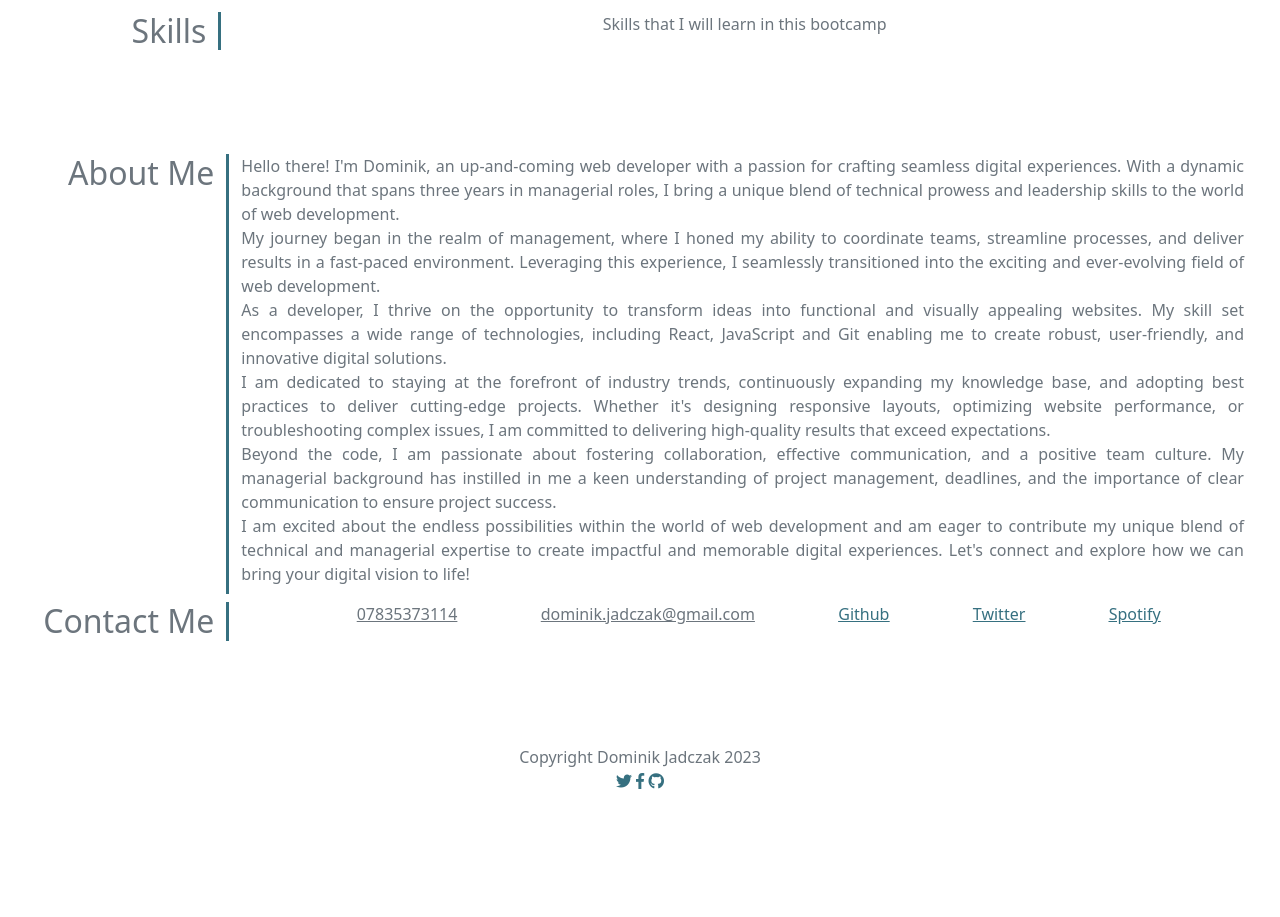
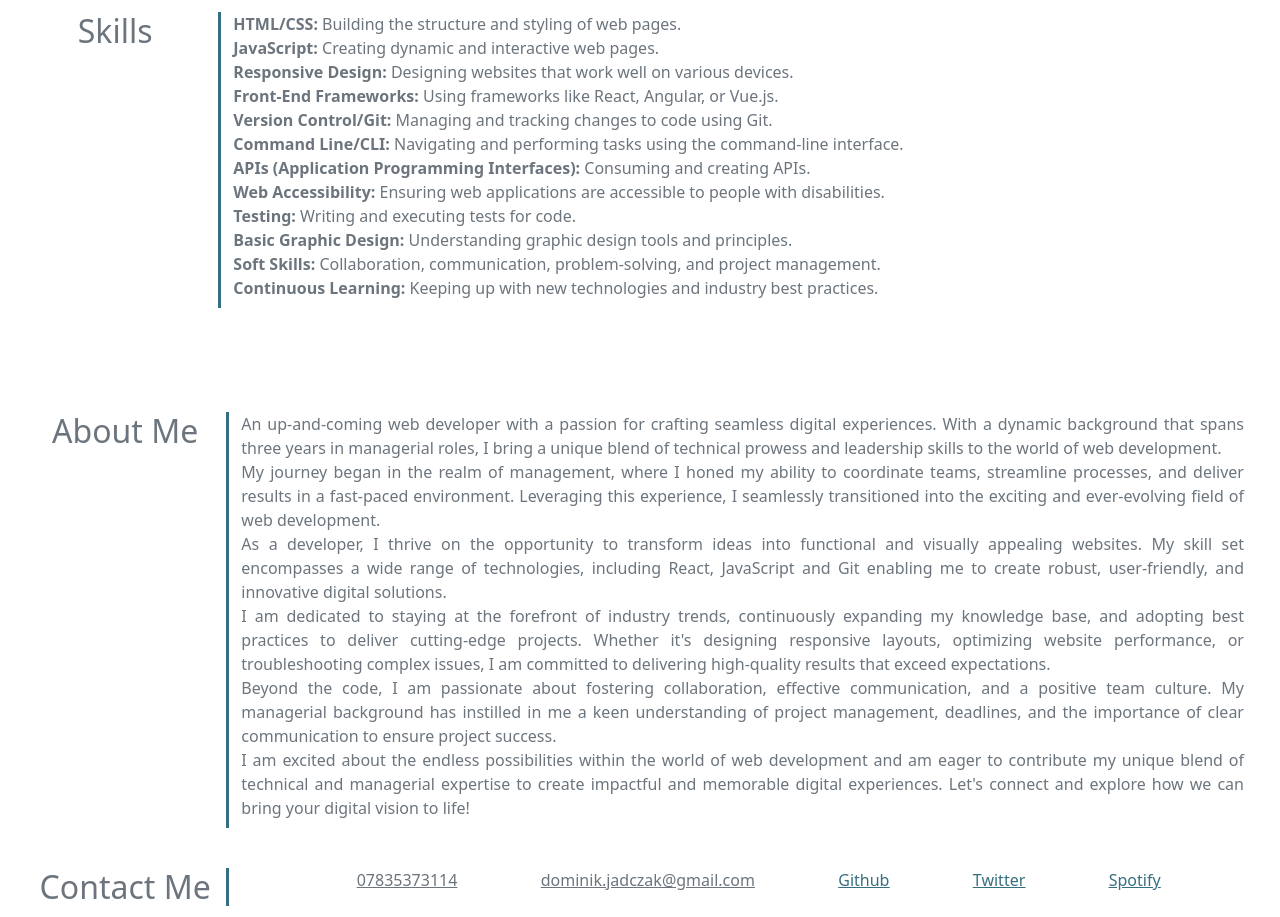
Before and after one commit to Dominik-Jad/Bootstrap-Portfolio, a plain HTML site: page index.html in a window 1280 px wide. Shown: the part 1240-2157 px from the top of the page. Before the commit the page ends 2081 px from the top, so only its background shows below. Drawn offline with nearby package versions, Linux system fonts and the light colour scheme.

Commit message:
added all content to html and styled it using css.

```diff
--- a/css/style.css
+++ b/css/style.css
@@ -35,6 +35,9 @@ body {
     left: 0;
 }
 
+nav {
+    background-color: rgb(40, 40, 40);;
+}
 /* hero css */
 .hero-banner{
     background-image: linear-gradient(var(--graient), var(--graient)), url("../images/02-hero-bg.jpg");
@@ -110,6 +113,13 @@ body {
     background-image: url("../images/02-run-buddy.jpg");
 }
 
+
+/* skills section */
+.skills-list{
+    list-style-type: none;
+    text-align: left;
+}
+
 /*  Contact Section styling */
 #contact {
     align-items: center;
@@ -142,9 +152,19 @@ body {
   }
 
 h2 {
-    flex-basis: 20%;
-  text-align: end;
-  padding-left: 3em;
-  padding-right: 1em;
   border-right: 0.1em solid var(--text-color);
 }
+
+/* add a bit of a mragin to the contact me section */
+.contact-heading {
+    margin-top: 2em;
+}
+
+/* footer section */
+footer a{
+    text-decoration: none;
+}
+
+footer i{
+    padding: 2em;
+}
--- a/index.html
+++ b/index.html
@@ -16,7 +16,7 @@
 
 <body id="page-top">
     <!-- Navigation html -->
-    <nav class="navbar navbar-expand-md navbar-dark fixed-top bg-dark">
+    <nav class="navbar navbar-expand-md navbar-dark fixed-top ">
         <div class="container-fluid nav-container text-div">
             <a class="navbar-brand name-text" href="#page-top">
                 <h1> Dominik Jadczak </h1>
@@ -123,8 +123,21 @@
     <!-- Skills Section -->
     <section class="container-fluid text-secondary px-4 py-5 text-center" id="skills">
         <div class="row">
-            <h2 class="col-lg-2"> Skills </h2>
-            <p class="col-lg-10"> Skills that I will learn in this bootcamp</p>
+            <h2 class="col-md-2"> Skills </h2>
+            <ul class="col-md-10 skills-list">
+                <li><strong>HTML/CSS:</strong> Building the structure and styling of web pages.</li>
+                <li><strong>JavaScript:</strong> Creating dynamic and interactive web pages.</li>
+                <li><strong>Responsive Design:</strong> Designing websites that work well on various devices.</li>
+                <li><strong>Front-End Frameworks:</strong> Using frameworks like React, Angular, or Vue.js.</li>
+                <li><strong>Version Control/Git:</strong> Managing and tracking changes to code using Git.</li>
+                <li><strong>Command Line/CLI:</strong> Navigating and performing tasks using the command-line interface.</li>
+                <li><strong>APIs (Application Programming Interfaces):</strong> Consuming and creating APIs.</li>
+                <li><strong>Web Accessibility:</strong> Ensuring web applications are accessible to people with disabilities.</li>
+                <li><strong>Testing:</strong> Writing and executing tests for code.</li>
+                <li><strong>Basic Graphic Design:</strong> Understanding graphic design tools and principles.</li>
+                <li><strong>Soft Skills:</strong> Collaboration, communication, problem-solving, and project management.</li>
+                <li><strong>Continuous Learning:</strong> Keeping up with new technologies and industry best practices.</li>
+              </ul>
         </div>
     </section>
     <!-- Contact Section  / about section -->
@@ -136,7 +149,7 @@
                 </h2>
                 <div class="col-md-10 about-text about">
                     <p class="about-text">
-                        Hello there! I'm Dominik, an up-and-coming web developer with a passion for crafting seamless
+                        An up-and-coming web developer with a passion for crafting seamless
                         digital
                         experiences. With a dynamic background that spans three years in managerial roles, I bring a
                         unique blend of
@@ -174,6 +187,8 @@
                         connect and explore how we can bring your digital vision to life!
                     </p>
                 </div>
+                </div>
+                <div class="row contact-heading">
                 <h2 class="col-md-2">
                     Contact Me
                 </h2>
@@ -197,13 +212,13 @@
                     Copyright Dominik Jadczak 2023
                 </div>
                 <div class="social">
-                    <a>
+                    <a href="https://twitter.com/?lang=en-GB">
                         <i class="fab fa-twitter"></i>
                     </a>
-                    <a>
+                    <a href="https://www.facebook.com/">
                         <i class="fab fa-facebook-f"></i>
                     </a>
-                    <a>
+                    <a href="https://github.com/Dominik-Jad">
                         <i class="fab fa-github"></i>
                     </a>
                 </div>
```
